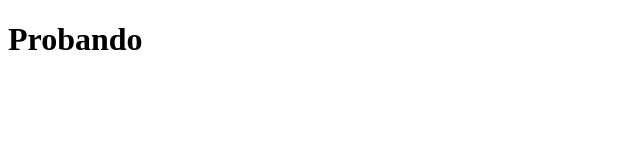
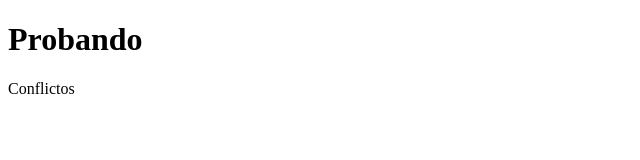
Before and after one commit to miriampc/conflictos-git-users, a plain HTML site: page index.html in a window 1280 px wide. Shown: the full height of the page, 0-640 px from the left. Drawn offline with Linux system fonts and the light colour scheme.

Commit message:
Probando

```diff
--- a/index.html
+++ b/index.html
@@ -8,6 +8,7 @@
 </head>
 <body background = "lightblue">
   <h1>Probando</h1>
+  <p>Conflictos</p>
 
 </body>
 </html>
```
